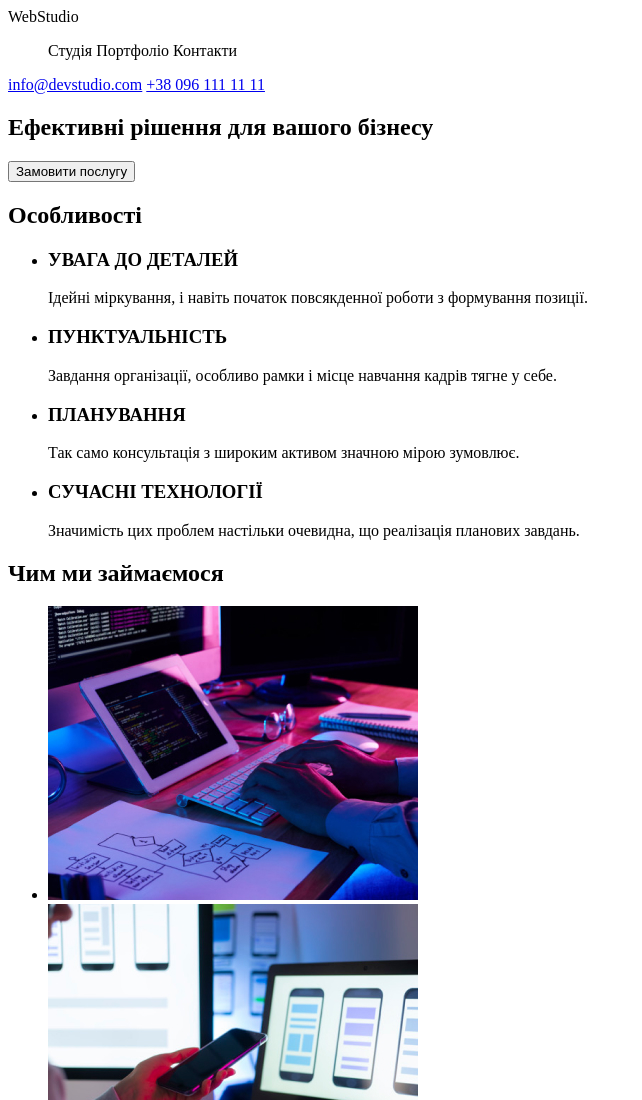
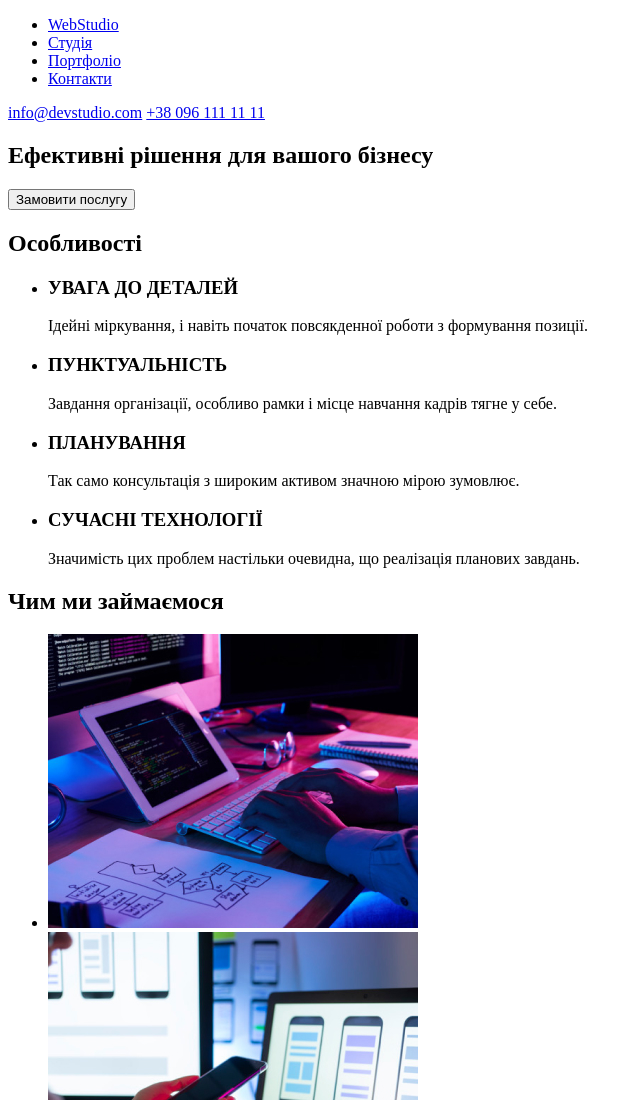
Before and after one commit to Kvazar7/goit-markup-hw-02, a plain HTML site: page index.html in a window 1280 px wide. Shown: the top 1100 px of the page, without its empty margins (0-642 px from the left). Drawn offline with Linux system fonts and the light colour scheme.

Commit message:
Update index.html

```diff
--- a/index.html
+++ b/index.html
@@ -9,21 +9,21 @@
     <body>
         <header>
             <nav>
-            <a herf="/">WebStudio</a>
                 <ul>
-                <a herf="/Студія">Студія</a>
-                <a herf="/Портфоліо">Портфоліо</a>
-                <a herf="/Контакти">Контакти</a>
+                    <li><a href="/WebStudio">WebStudio</a></li>
+                    <li><a href="/Студія">Студія</a></li>
+                    <li><a href="/Портфоліо">Портфоліо</a></li>
+                    <li><a href="/Контакти">Контакти</a></li>
                 </ul>
             </nav>
             <a href="mailto:info@devstudio.com">info@devstudio.com</a>
-        <a href="tel:+38 096 111 11 11"> +38 096 111 11 11</a>
+            <a href="tel:+380961111111"> +38 096 111 11 11</a>
         </header>
     <main>
         <section>
             <div>
                 <h1>Ефективні рішення для вашого бізнесу</h1>
-            <button> Замовити послугу </button>
+                <button type="button"> Замовити послугу </button>
             </div>
         </section>
         <section>
```
Lines whose indentation alone changed are shown as unchanged.
